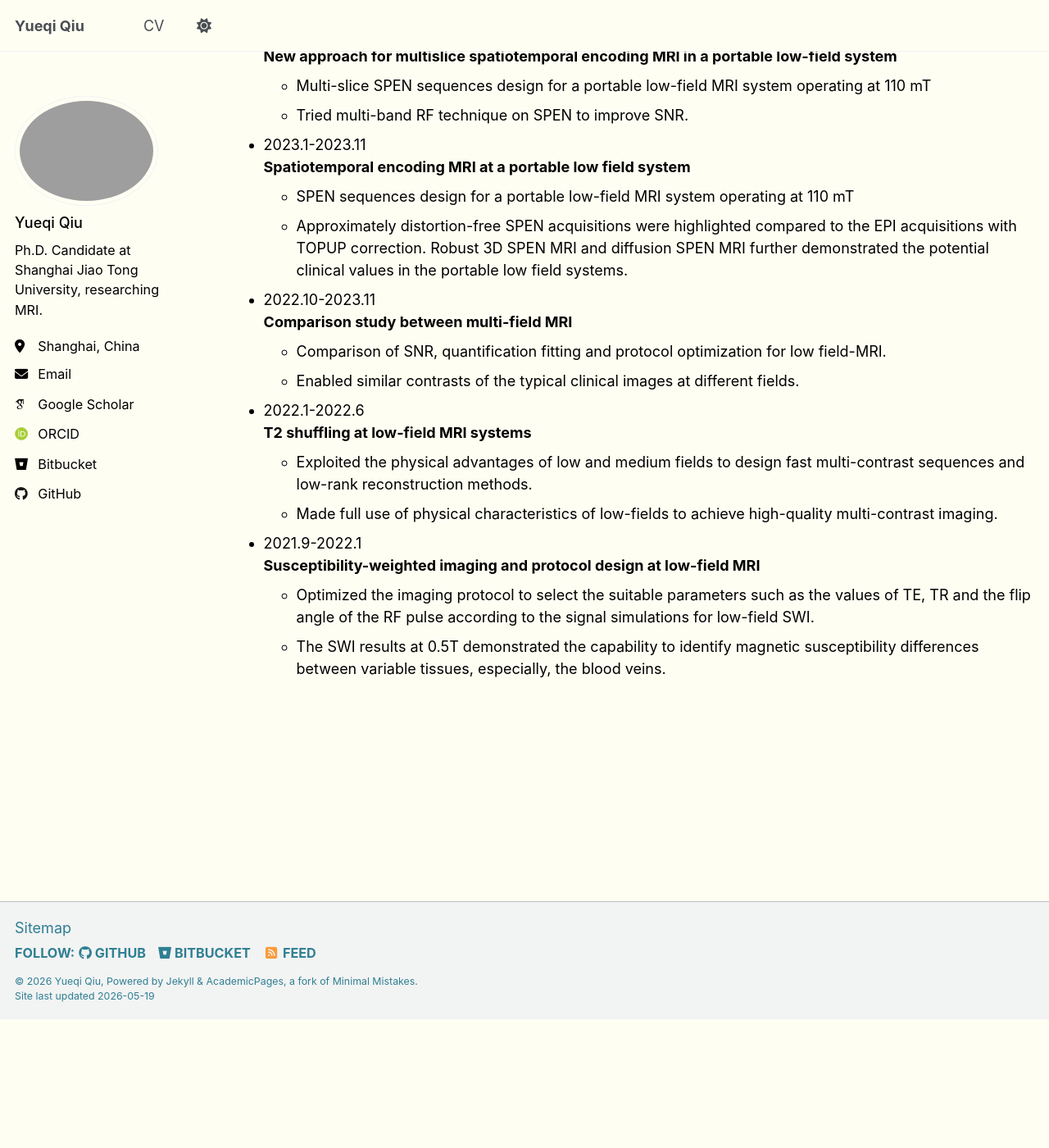
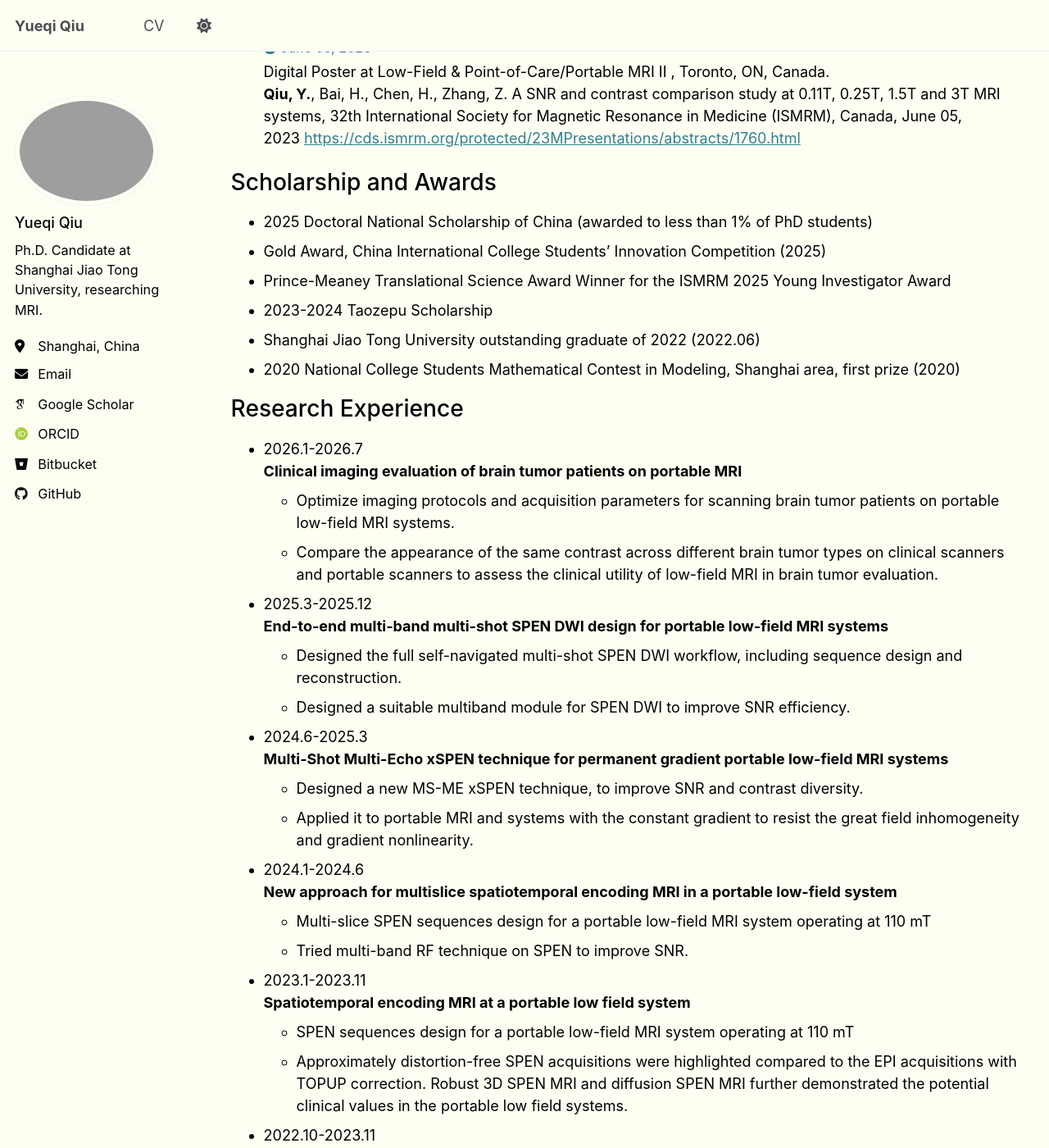
Before and after one commit to qiuyueqi/qiuyueqi.github.io, a Jekyll site: the page built from _pages/cv.md, in a window 1280 px wide and 1400 px high, scrolled down 3470 px. Shown: the whole window at 82% size. Built offline with Jekyll 4.4.1, drawn with Linux system fonts in a browser that asks for light colours; some web fonts are replaced; before the commit the page ends 4713 px from its top, so only the background shows below that; some of the changed text lies outside the part shown.

Commit message:
update to xspen papers and postdoc seeking

```diff
--- a/_pages/cv.md
+++ b/_pages/cv.md
@@ -11,6 +11,7 @@ redirect_from:
 
 Education
 ======
+* <strong><span style="color:#d11818;">I am currently seeking postdoctoral opportunities. Please feel free to contact me by email if you know of a suitable position.</span></strong>
 * **Ph.D. Candidate**  Biomedical Enginerring, Shanghai Jiao Tong University, 2022-2027(expected)
   * Advisor: Dr. Zhiyong Zhang
   * Research Group Website: <a href="https://zzmri.sjtu.edu.cn/" style="color:#2f7f93; text-decoration: underline;">https://zzmri.sjtu.edu.cn/</a>
@@ -80,13 +81,22 @@ Conference Proceedings
 
 Scholarship and Awards
 ======
+* 2025 Doctoral National Scholarship of China (awarded to less than 1% of PhD students)
+* Gold Award, China International College Students' Innovation Competition (2025)
 * Prince-Meaney Translational Science Award Winner for the ISMRM 2025 Young Investigator Award
 * 2023-2024 Taozepu Scholarship
 * Shanghai Jiao Tong University outstanding graduate of 2022 (2022.06)
 * 2020 National College Students Mathematical Contest in Modeling, Shanghai area, first prize (2020)
 
-Research  Experience
+Research Experience
 ======
+* 2026.1-2026.7<br> <strong>Clinical imaging evaluation of brain tumor patients on portable MRI</strong>
+  - Optimize imaging protocols and acquisition parameters for scanning brain tumor patients on portable low-field MRI systems.
+  - Compare the appearance of the same contrast across different brain tumor types on clinical scanners and portable scanners to assess the clinical utility of low-field MRI in brain tumor evaluation.
+
+* 2025.3-2025.12<br> <strong>End-to-end multi-band multi-shot SPEN DWI design for portable low-field MRI systems</strong>
+  - Designed the full self-navigated multi-shot SPEN DWI workflow, including sequence design and reconstruction.
+  - Designed a suitable multiband module for SPEN DWI to improve SNR efficiency.
 * 2024.6-2025.3<br> <strong> Multi-Shot Multi-Echo xSPEN technique for permanent gradient portable low-field MRI systems</strong>
   -	Designed a new MS-ME xSPEN technique, to improve SNR and contrast diversity.
   - Applied it to portable MRI and systems with the constant gradient to resist the great field inhomogeneity and gradient nonlinearity.
```
Also changed, not shown: _pages/about.md (+2 -0 lines), _publications/2026-02-25-multiband-dwi-fse-portable-mri-5.md (added, +29 -0 lines), _publications/2026-04-20-msme-xspen-6.md (added, +29 -0 lines), _talks/2026-05-14-mbms-SPEN-in-LF.md (added, +27 -0 lines), _talks/2025-05-14-xSPEN-in-LF copy.md (renamed from _talks/2025-05-14-xSPEN-in-LF.md).
